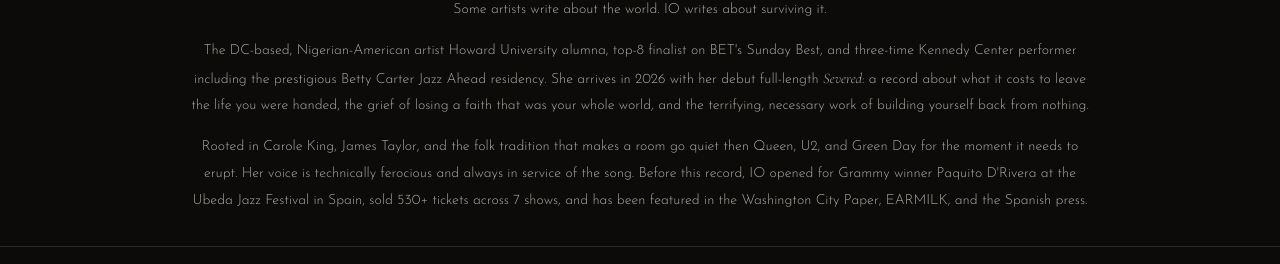
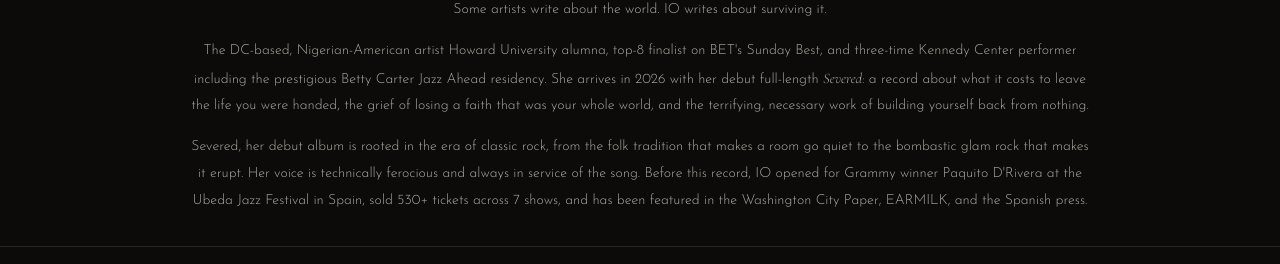
Before and after one commit to ayodeleowolabi/iothesinger, a Next.js app: page /epk in a window 1280 px wide. Shown: the part 3738-4002 px from the top of the page. Built offline with nearby package versions, Linux system fonts and the light colour scheme; a web font is replaced by a local one.

Commit message:
bio adjustment

```diff
--- a/app/epk/page.tsx
+++ b/app/epk/page.tsx
@@ -316,7 +316,7 @@ export default function EPKPage() {
               <em style={{ fontFamily: "'Cormorant Garamond', serif", fontSize: "1.05em" }}>Severed</em>: a record about what it costs to leave the life you were handed, the grief of losing a faith that was your whole world, and the terrifying, necessary work of building yourself back from nothing.
             </p>
             <p style={{ marginTop: "0.9rem" }}>
-              Rooted in Carole King, James Taylor, and the folk tradition that makes a room go quiet then Queen, U2, and Green Day for the moment it needs to erupt. Her voice is technically ferocious and always in service of the song. Before this record, IO opened for Grammy winner Paquito D&apos;Rivera at the Ubeda Jazz Festival in Spain, sold 530+ tickets across 7 shows, and has been featured in the Washington City Paper, EARMILK, and the Spanish press.
+              Severed, her debut album is rooted in the era of classic rock, from the folk tradition that makes a room go quiet to the bombastic glam rock that makes it erupt. Her voice is technically ferocious and always in service of the song. Before this record, IO opened for Grammy winner Paquito D&apos;Rivera at the Ubeda Jazz Festival in Spain, sold 530+ tickets across 7 shows, and has been featured in the Washington City Paper, EARMILK, and the Spanish press.
             </p>
           </div>
         </div>
```
